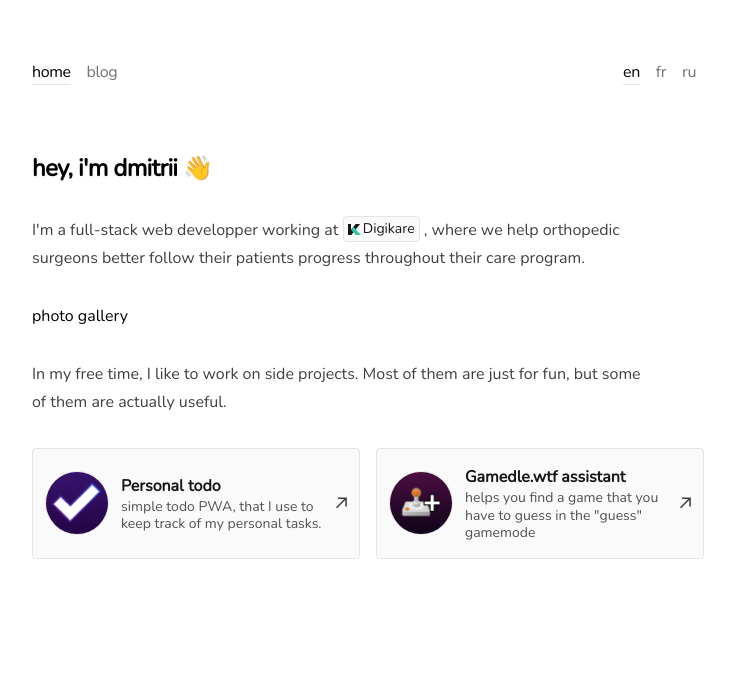
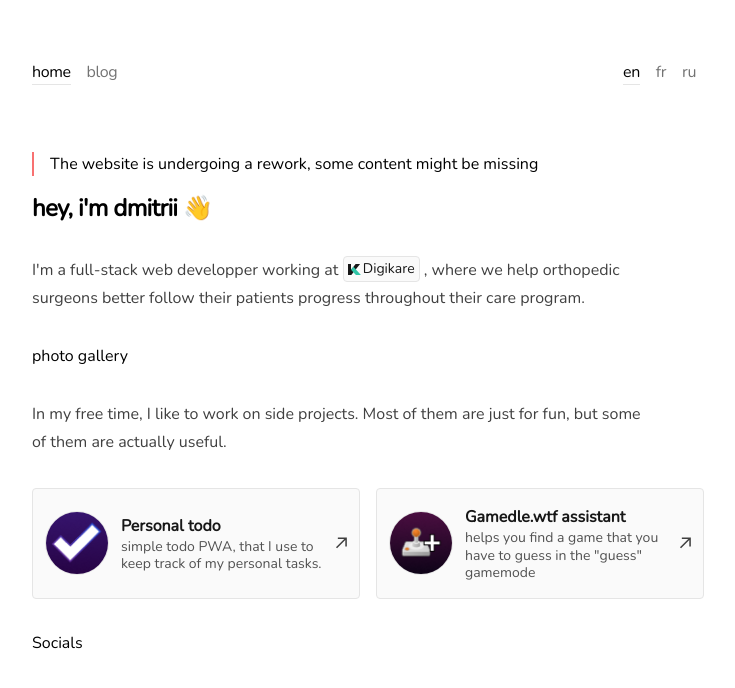
Before and after one commit to kopenkinda/portfolio, an Astro site: page /en in a window 1280 px wide. Shown: the whole page, without its empty margins (272-1007 px from the left). Built offline with nearby package versions, Linux system fonts and the light colour scheme; Astro itself is replaced by a stand-in of ours; what tailwindcss-animated would draw is missing.

Commit message:
feat: wip message

```diff
--- a/src/i18n/ui.ts
+++ b/src/i18n/ui.ts
@@ -8,6 +8,7 @@ export const defaultLang: Language = Language.en;
 
 export const ui = {
   [Language.en]: {
+    WIP: "The website is undergoing a rework, some content might be missing",
     name: "Dmitrii Kopenkin",
     "generic.reading-time": "min",
     "blog.title": "Blog | Dmitrii Kopenkin",
@@ -32,6 +33,7 @@ export const ui = {
       'helps you find a game that you have to guess in the "guess" gamemode',
   },
   [Language.fr]: {
+    WIP: "Le site web est en cours de refonte, il se peut que certains contenus soient manquants.",
     "blog.heading": "lire mon blog",
     "blog.empty": "Il est vide pour l'instant :(",
     "blog.other-languages": "lire dans d'autres langues:",
@@ -54,6 +56,7 @@ export const ui = {
       'vous aide à trouver un jeu que vous devez deviner dans le mode "guess".',
   },
   [Language.ru]: {
+    WIP: "Сайт находится в стадии переделки, некоторая информация может отсутствовать",
     name: "Дмитрий Копенкин",
     "generic.reading-time": "мин",
     "blog.title": "Блог | Дмитрий Копенкин",
--- a/src/pages/[lang]/index.astro
+++ b/src/pages/[lang]/index.astro
@@ -13,6 +13,9 @@ const t = useTranslations(lang);
 ---
 
 <Layout title={t("name")}>
+  <div class="mb-4 border-l-2 border-red-400 pl-4">
+    {t("WIP")}
+  </div>
   <h1
     class="mb-8 animate-fade-up text-2xl font-bold tracking-tight animate-delay-200"
   >
@@ -53,5 +56,7 @@ const t = useTranslations(lang);
         />
       </div>
     </p>
+
+    <div class="my-8">Socials</div>
   </div>
 </Layout>
```
